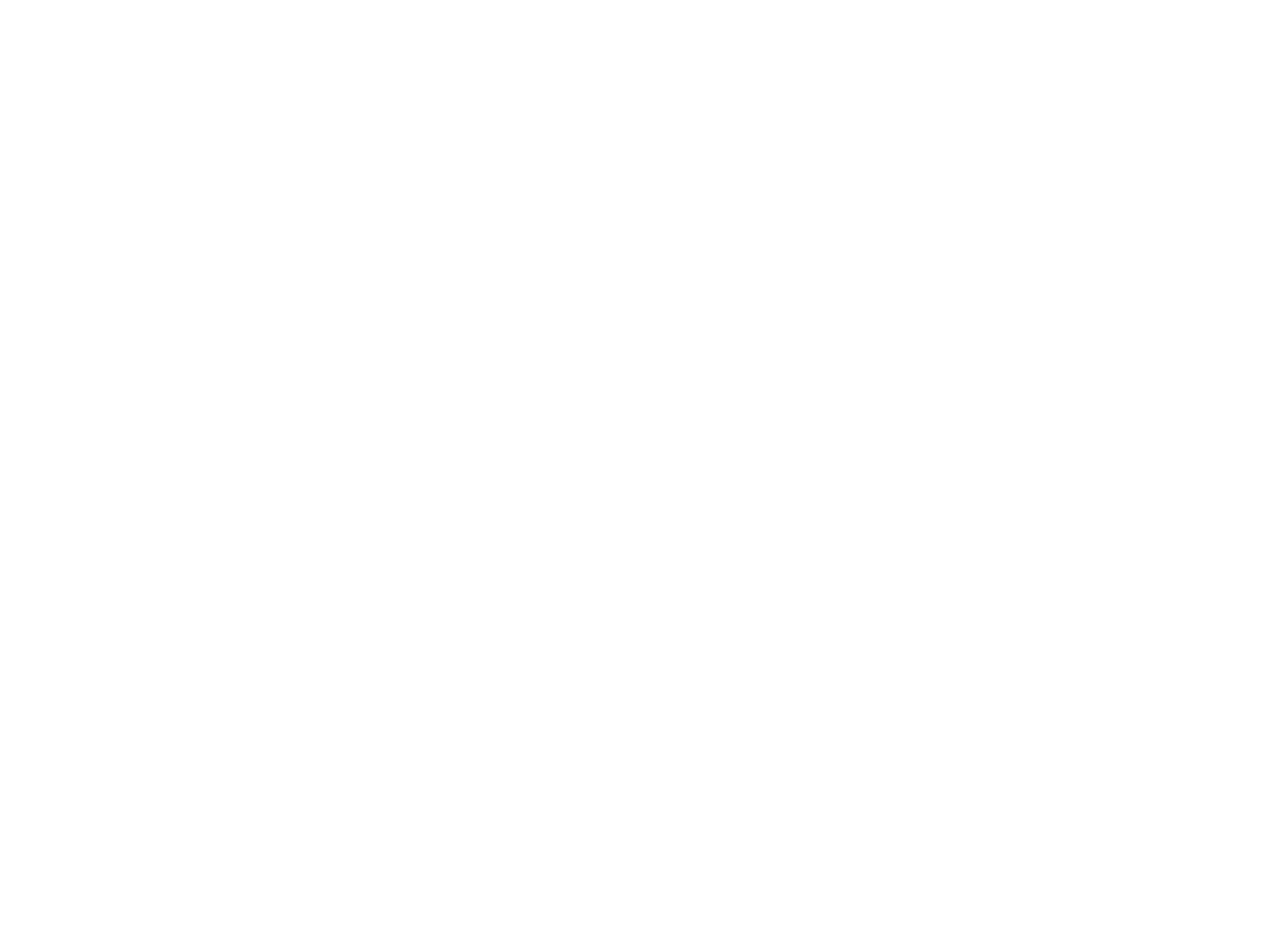
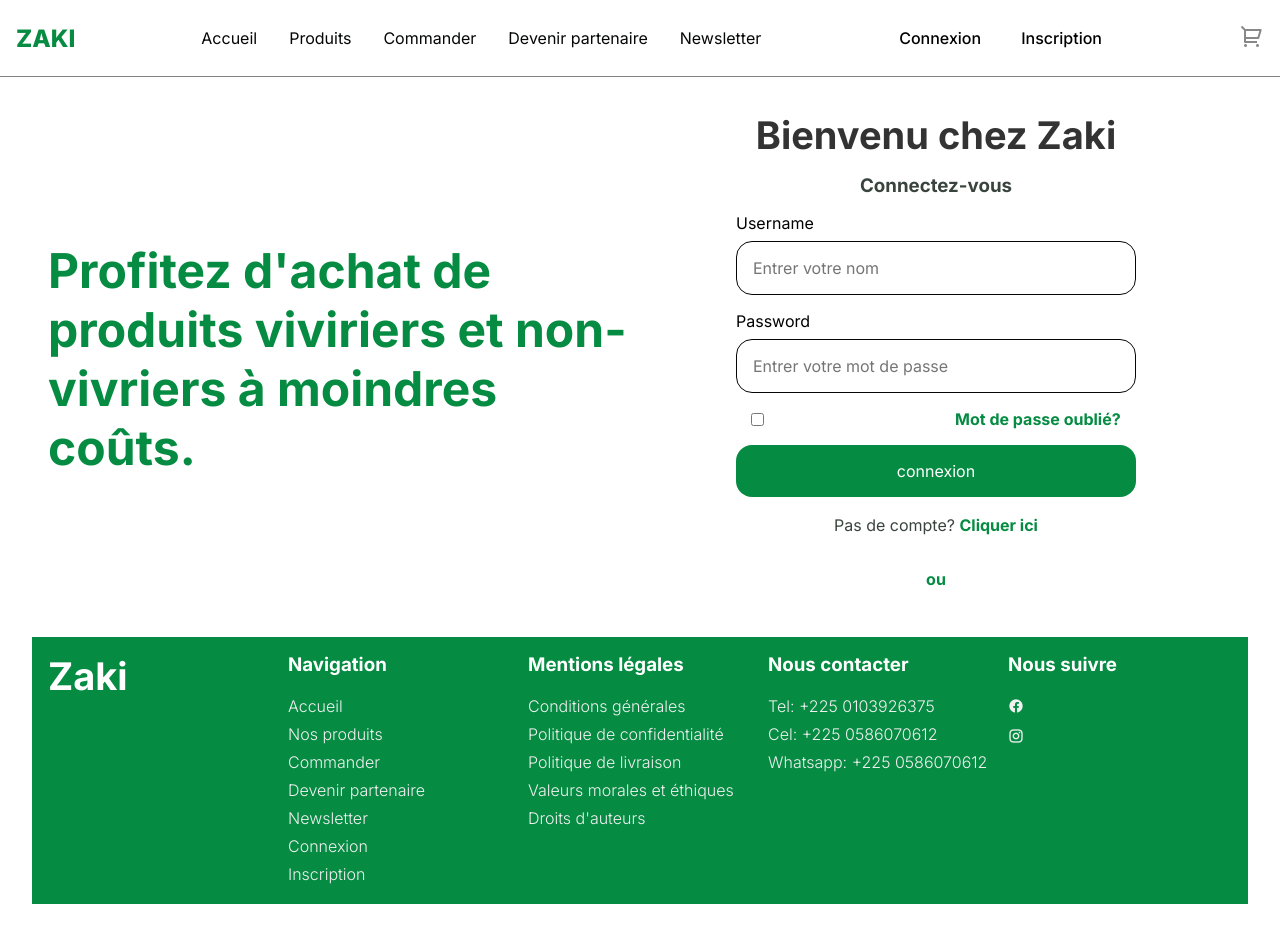
Before and after one commit to miakojean/zaki, a Vue app in the folder zaki front/: page /Login in a window 1280 px wide. Before the commit this address had no page. Before the commit the page ends 800 px from the top, so only its background shows below. Built offline with nearby package versions, Linux system fonts and the light colour scheme.

Commit message:
LoginForm

```diff
--- a/zaki front/src/assets/css/main.css
+++ b/zaki front/src/assets/css/main.css
@@ -16,6 +16,10 @@ font-family: 'Inter', sans-serif;
   --black--color:#050C08;
   --black--second:#040705;
   --black--third:#39443e;
+}
+
+body{
+    background: white;
 }
 
 
--- /dev/null
+++ b/zaki front/src/components/Athentification/InputGroup.vue
@@ -0,0 +1,72 @@
+<template>
+    <div class="input__group">
+        <label :for="id">{{ label }}</label>
+        <input
+        :type="type"
+        :name="name"
+        :id="id"
+        :placeholder="placeholder"
+        :value="value"
+        @input="$emit('input', $event.target.value)"
+        />
+    </div>
+</template>
+
+
+<script>
+export default {
+  name: "InputField",
+  props: {
+    label: {
+      type: String,
+      required: true, // Le label est obligatoire
+    },
+    type: {
+      type: String,
+      default: "text", // Par défaut, c'est un champ texte
+    },
+    name: {
+      type: String,
+      required: true, // Le name est obligatoire pour les formulaires
+    },
+    id: {
+      type: String,
+      required: true, // L'id est obligatoire pour lier au label
+    },
+    placeholder: {
+      type: String,
+      default: "", // Pas de placeholder par défaut
+    },
+    value: {
+      type: String,
+      default: "", // La valeur initiale est vide
+    },
+  },
+};
+</script>
+
+
+<style scoped>
+.input__group{
+    display: flex;
+    flex-direction: column;
+    align-items: center;
+    gap: 1rem;
+}
+
+label{
+    text-align: left;
+    width: 100%;
+    max-width: 400px;
+}
+
+.input__group input[type = 'text'],
+input[type = 'password']{
+    padding: 1rem;
+    width: 100%;
+    max-width: 400px;
+    border-radius: 1rem;
+    border: 1px solid #040705;
+    font-size: 1rem;
+}
+</style>
--- a/zaki front/src/components/Landing/FooterSection.vue
+++ b/zaki front/src/components/Landing/FooterSection.vue
@@ -60,7 +60,7 @@ export default {
 }
 </script>
 
-<style>
+<style scoped>
 
 footer{
     background: #058C42;
--- a/zaki front/src/components/Landing/HeaderSection.vue
+++ b/zaki front/src/components/Landing/HeaderSection.vue
@@ -27,7 +27,7 @@ export default {
 }
 </script>
 
-<style>
+<style scoped>
 .header__pic{
     background-size: cover;
     max-width: 400px;
--- a/zaki front/src/components/MainButton.vue
+++ b/zaki front/src/components/MainButton.vue
@@ -39,7 +39,7 @@ export default {
   gap: 1rem;
   justify-content: center;
   align-items: center;
-  max-width: 300px;
+  max-width: 400px;
 }
 .MainButton:hover{
   background: #21aa58;
--- a/zaki front/src/components/Products/Categories.vue
+++ b/zaki front/src/components/Products/Categories.vue
@@ -1,5 +1,6 @@
 <template>
-  <header class="section__header">
+  <div class="">
+    <header class="section__header">
     <h2> Categories </h2>
     <h3>
       Découvrer ci-dessous les différentes catégories de produits
@@ -13,6 +14,7 @@
         <p>{{ category.items.slice(0,6).join(', ') }} ...</p>
         <MoreButton />
       </div>
+  </div>
   </div>
 </template>
 
--- a/zaki front/src/components/Products/HeaderProduct.vue
+++ b/zaki front/src/components/Products/HeaderProduct.vue
@@ -24,7 +24,7 @@ components:{
 }
 </script>
 
-<style>
+<style scoped>
 .header__pic{
 background-size: cover;
 max-width: 400px;
--- a/zaki front/src/components/Research.vue
+++ b/zaki front/src/components/Research.vue
@@ -79,7 +79,7 @@ export default {
 };
 </script>
 
-<style>
+<style scoped>
 form{
     width: 100%;
 }
--- a/zaki front/src/router/index.js
+++ b/zaki front/src/router/index.js
@@ -2,6 +2,7 @@ import { createRouter, createWebHistory } from 'vue-router';
 import LandingPage from '@/views/LandingPage.vue';
 import ResearchPage from '@/views/ResearchPage.vue';
 import OrderView from '@/views/OrderView.vue';
+import LoginView from '@/views/LoginView.vue';
 
 const routes = [
     {
@@ -23,6 +24,11 @@ const routes = [
         path: '/Basket',
         name: 'Panier'
     },
+    {
+        path: '/Login',
+        name: 'login',
+        component: LoginView
+    }
 
 ];
 
--- /dev/null
+++ b/zaki front/src/views/LoginView.vue
@@ -0,0 +1,178 @@
+<template>
+    <div class="log">
+        <NavBar />
+        <section>
+            <div class="login__page">
+
+                <h1>
+                    Profitez d'achat de produits
+                    viviriers et non-vivriers à
+                    moindres coûts.
+                </h1>
+
+            </div>
+            <div class="login__form flex_center">
+                <h4 class="login__head">
+                    Bienvenu chez Zaki
+                </h4>
+                <h3>
+                    Connectez-vous
+                </h3>
+                <InputGroup
+                    label="Username"
+                    type="text"
+                    name="username"
+                    id = "username"
+                    placeholder="Entrer votre nom"
+                />
+                <InputGroup
+                    label="Password"
+                    type="password"
+                    name="password"
+                    id = "password"
+                    placeholder="Entrer votre mot de passe"
+                />
+                <div class="remeber">
+                    <input type="Checkbox" placeholder="Se souvenir de moi">
+                    <a href="#">
+                        Mot de passe oublié?
+                    </a>
+                </div>
+                <MainButton label = "connexion" />
+                <p>
+                    Pas de compte? <span>Cliquer ici</span>
+                </p>
+                <div class="separator">
+                    <span>ou</span>
+                </div>
+            </div>
+        </section>
+        <FooterSection />
+    </div>
+</template>
+
+<script>
+import InputGroup from '@/components/Athentification/InputGroup.vue';
+import FooterSection from '@/components/Landing/FooterSection.vue';
+import NavBar from '@/components/Landing/NavBar.vue';
+import MainButton from '@/components/MainButton.vue';
+
+
+export default {
+
+    components:{
+        NavBar,
+        MainButton,
+        InputGroup,
+        FooterSection,
+
+    }
+
+}
+</script>
+
+<style scoped>
+
+.login__page{
+    display: none;
+}
+
+section{
+    padding-top: 4rem;
+}
+
+.flex_center{
+    display: flex;
+    flex-direction: column;
+    justify-content: center;
+    align-items: center;
+    gap: 1rem;
+}
+
+.login__form{
+    padding: 1rem;
+}
+
+.login__head{
+    color: #333;
+    font-size:clamp(1.4375rem, 1.5vw, 1,5625rem);
+}
+
+.input__group{
+    display: flex;
+    flex-direction: column;
+    justify-content: left;
+    gap: 0.5rem;
+    width: 100%;
+    max-width: 400px
+}
+
+input[type="text"],
+input[type="password"]{
+    padding: 1rem;
+    width: 100%;
+    border: 1px solid #333;
+    border-radius: 1rem;
+    font-size: 1rem;
+}
+
+input:focus{
+    outline: #058C42;
+}
+
+p{
+    font-weight: 400;
+}
+
+span{
+    color: #058C42;
+    font-weight: 700;
+}
+
+.remeber{
+    display: flex;
+    justify-content: space-around;
+    align-items: center;
+    width: 100%;
+}
+
+.remeber a{
+    color: #058C42;
+    text-decoration: none;
+    font-weight: 700;
+}
+
+.separator {
+    display: flex;
+    align-items: center;
+    text-align: center;
+    margin: 1rem 0; /* Espace vertical */
+    color: #555; /* Couleur du texte */
+    font-size: 1rem; /* Taille du texte */
+}
+
+.separator::before,
+.separator::after {
+    content: '';
+    flex: 1;
+    border-bottom: 1px solid black;
+    margin: 0 1rem; /* Espace autour du texte "ou" */
+}
+
+@media (min-width: 768px) {
+
+}
+
+@media (min-width: 1024px) {
+
+    section{
+        display: grid;
+        grid-template-columns: 1fr 1fr;
+    }
+    .login__page{
+        display: flex;
+        align-items: center;
+    }
+
+}
+</style>
```
Also changed, not shown: zaki front/vite.config.js.timestamp-1734626403311-38e60fd4969df.mjs (added, +21 -0 lines), zaki front/src/components/Athentification/LoginForm.vue (added).
